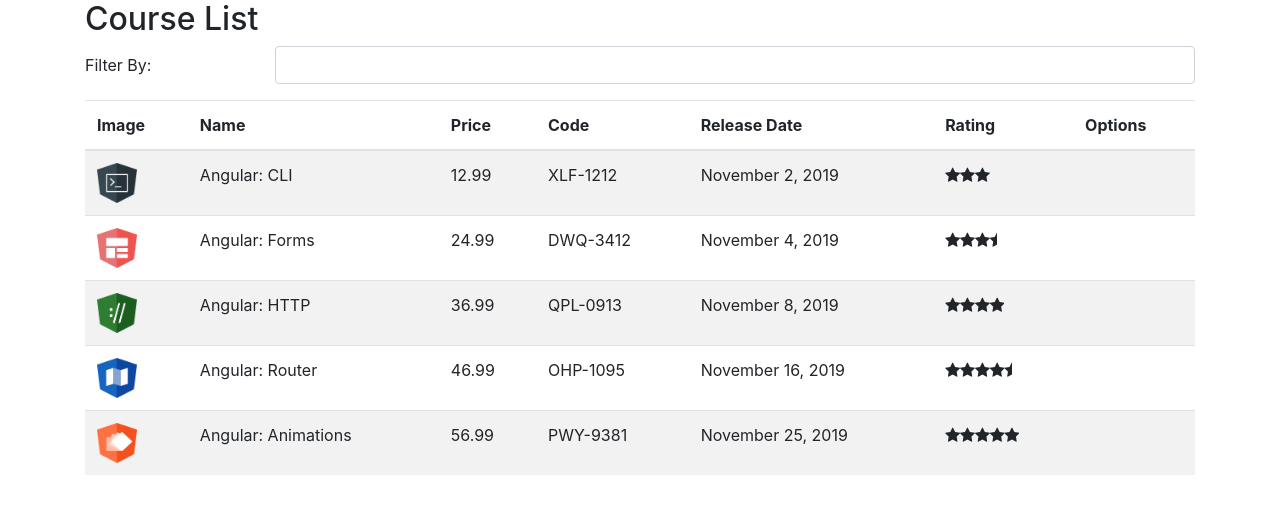
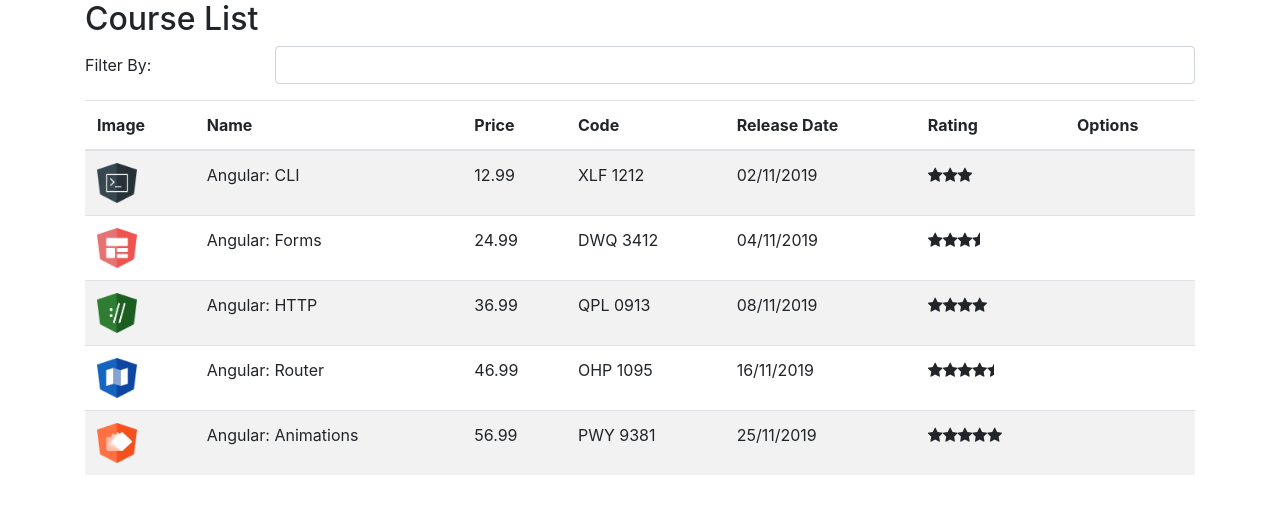
Before and after one commit to wesleysbdev/Angular8, an Angular app: page / in a window 1280 px wide. Shown: the top 514 px of the page. Built offline with nearby package versions, Linux system fonts and the light colour scheme.

Commit message:
Trabalhando com pipes

```diff
--- a/src/app/app.module.ts
+++ b/src/app/app.module.ts
@@ -5,12 +5,14 @@
 import { AppComponent } from './app.component';
 import { CourseListComponent } from './courses/course-list.component';
 import { StarComponent } from './star/star.component';
+import { ReplacePipe } from './pipe/replace.pipe';
 
 @NgModule({
   declarations: [
     AppComponent,
     CourseListComponent,
-    StarComponent
+    StarComponent,
+    ReplacePipe
   ],
   imports: [
     BrowserModule,
--- a/src/app/courses/course-list.component.html
+++ b/src/app/courses/course-list.component.html
@@ -26,8 +26,8 @@
             <td><img [src]="course.imageUrl" width="40" height="40"></td>
             <td>{{ course.name }}</td>
             <td>{{ course.price }}</td>
-            <td>{{ course.code }}</td>
-            <td>{{ course.releaseDate }}</td>
+            <td>{{ course.code | replace: '-' : ' ' }}</td>
+            <td>{{ course.releaseDate | date: 'dd/MM/yyyy' }}</td>
             <td>
                 <app-star [rating]="course.rating"></app-star>
             </td>
--- /dev/null
+++ b/src/app/pipe/replace.pipe.ts
@@ -0,0 +1,11 @@
+import { Pipe, PipeTransform } from "@angular/core";
+
+@Pipe({
+    name: 'replace'
+})
+export class ReplacePipe implements PipeTransform {
+
+    transform(value: string, char: string, valueToReplace: string) {
+        return value.replace(char, valueToReplace);
+    }
+}
```
